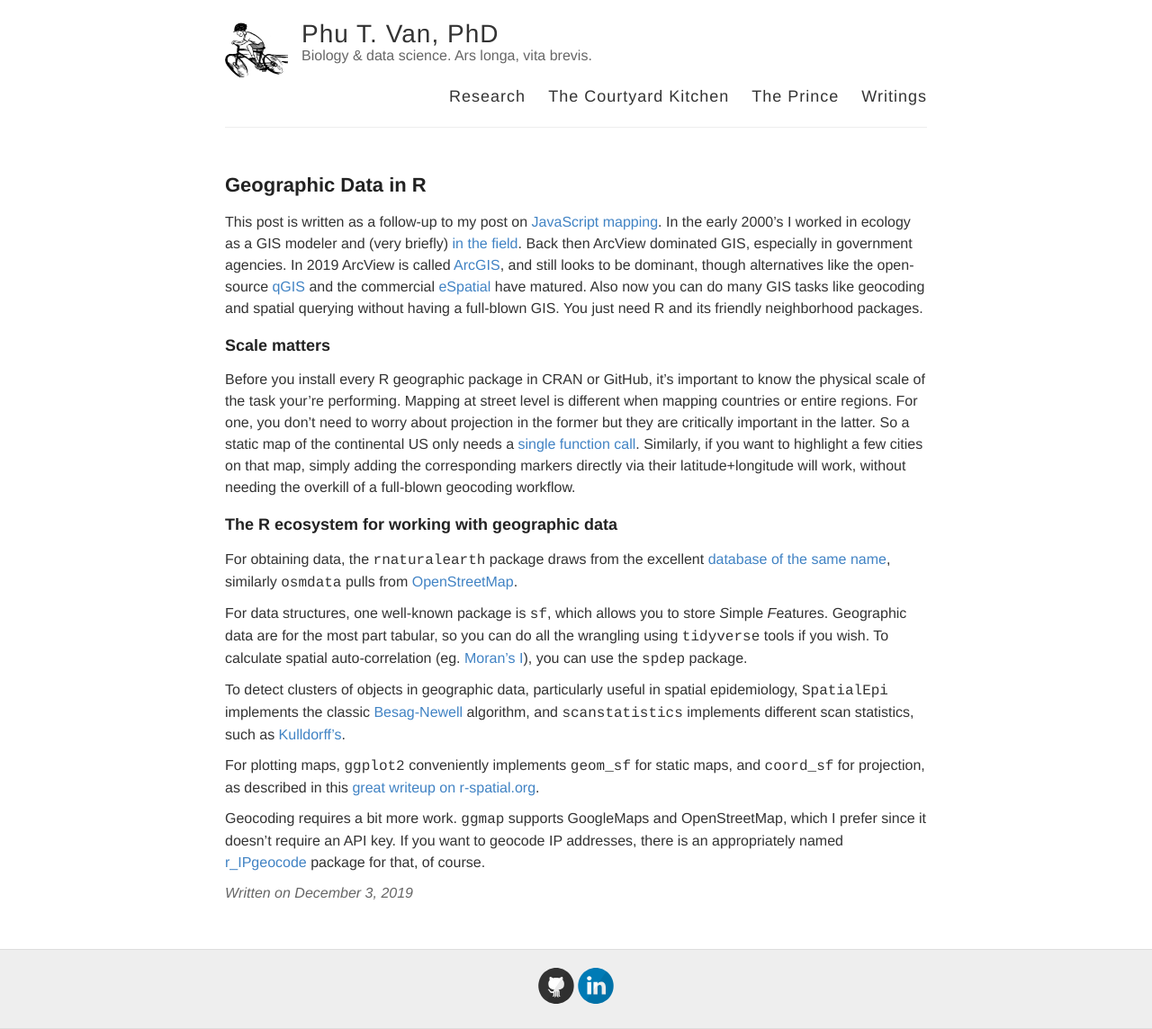
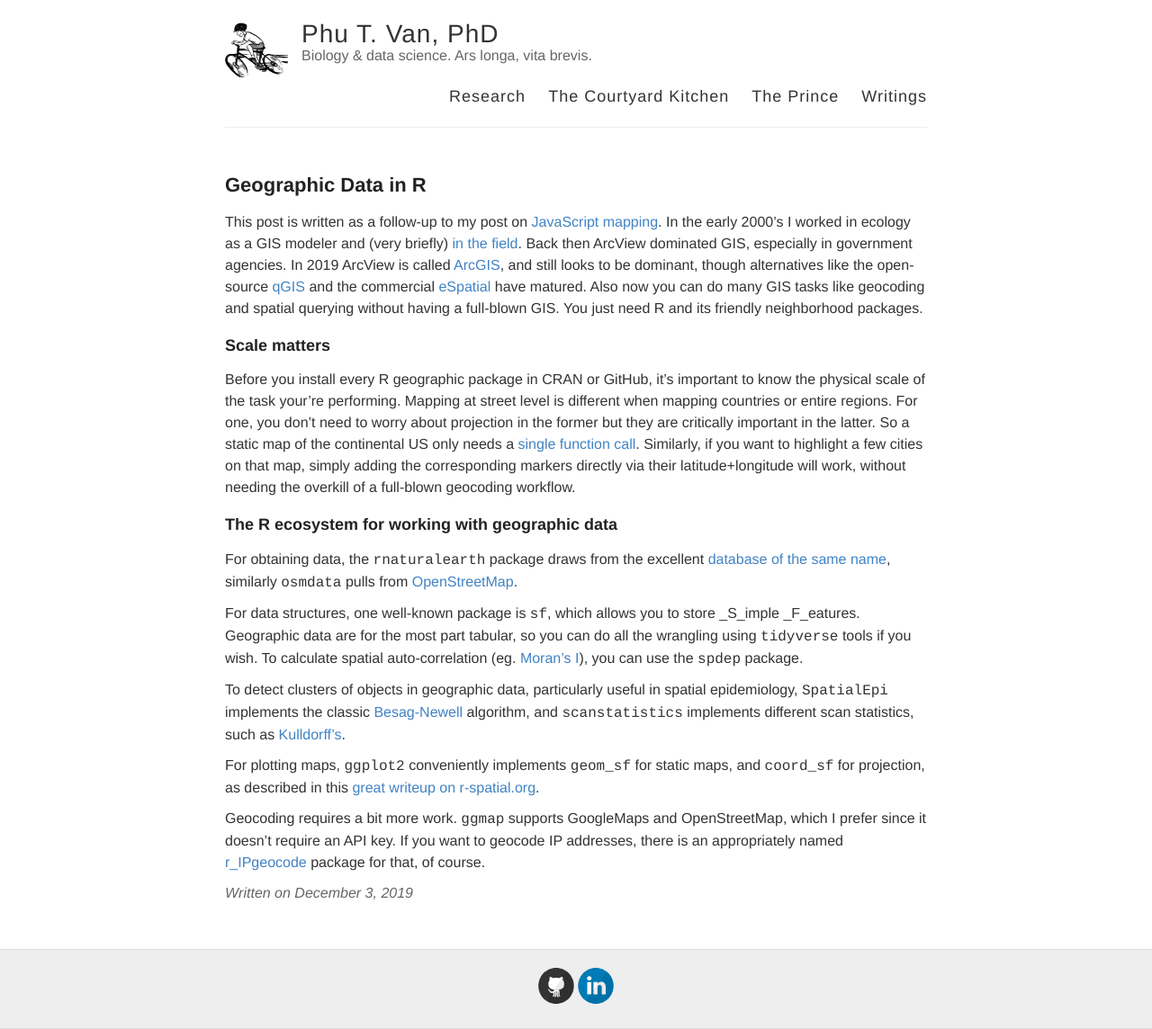
Before and after one commit to ptvan/ptvan.github.io, a Jekyll site: the page built from _posts/2019-12-03-geographic-data-in-R.md, in a window 1280 px wide. Shown: the whole page at 90% size. Built offline with Jekyll 4.4.1, drawn with Linux system fonts in a browser that asks for light colours.

Commit message:
formatting

```diff
--- a/_posts/2019-12-03-geographic-data-in-R.md
+++ b/_posts/2019-12-03-geographic-data-in-R.md
@@ -13,7 +13,7 @@ Before you install every R geographic package in CRAN or GitHub, it's important
 
 For obtaining data, the `rnaturalearth` package draws from the excellent [database of the same name](http://www.naturalearthdata.com/), similarly `osmdata` pulls from [OpenStreetMap](https://www.openstreetmap.org).
 
-For data structures, one well-known package is `sf`, which allows you to store *S*imple *F*eatures. Geographic data are for the most part tabular, so you can do all the wrangling using `tidyverse` tools if you wish. To calculate spatial auto-correlation (eg. [Moran's I](https://en.wikipedia.org/wiki/Moran%27s_I)), you can use the `spdep` package.
+For data structures, one well-known package is `sf`, which allows you to store _S_imple _F_eatures. Geographic data are for the most part tabular, so you can do all the wrangling using `tidyverse` tools if you wish. To calculate spatial auto-correlation (eg. [Moran's I](https://en.wikipedia.org/wiki/Moran%27s_I)), you can use the `spdep` package.
 
 To detect clusters of objects in geographic data, particularly useful in spatial epidemiology, `SpatialEpi` implements the classic [Besag-Newell](https://www.jstor.org/stable/2982708) algorithm, and `scanstatistics` implements different scan statistics, such as [Kulldorff's](https://www.tandfonline.com/doi/abs/10.1080/03610929708831995).
 
```
